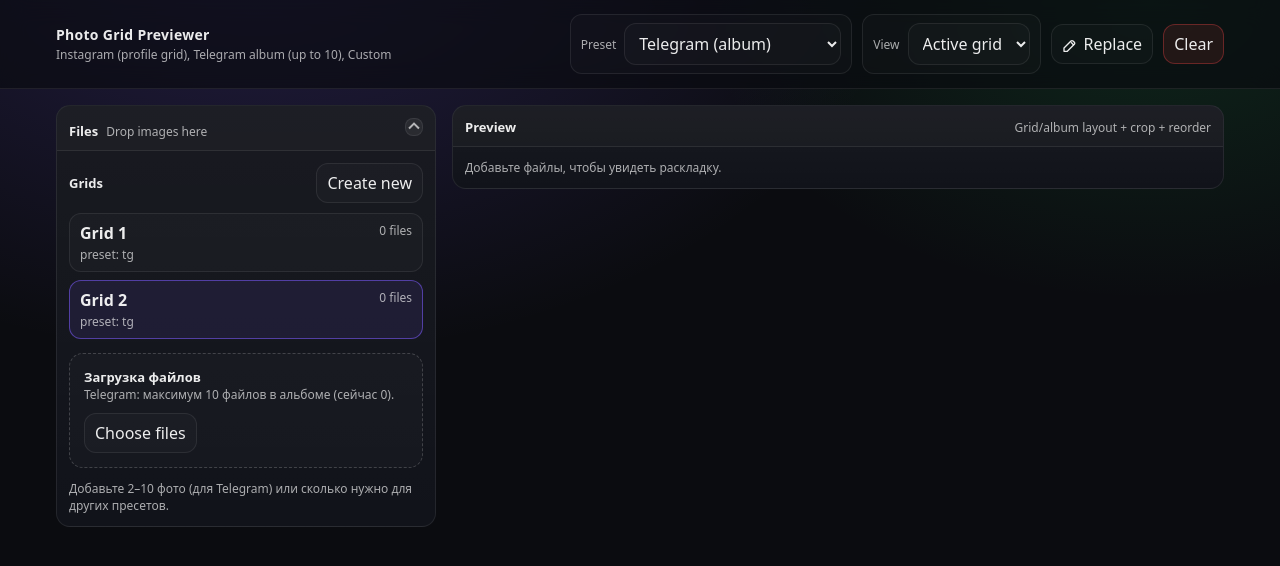
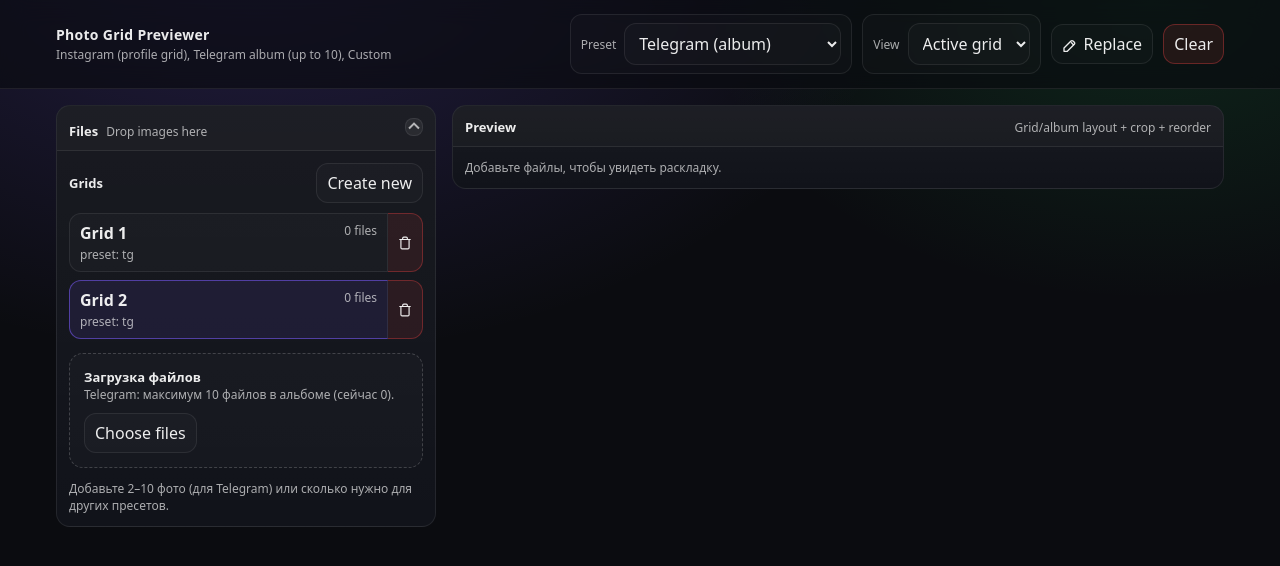
Before and after one commit to serjo96/grid-media-view, a React (Vite) app: page / in a window 1280 px wide. Both pictures are taken after a click on the button "Create new". Shown: the top 566 px of the page. Built offline with nearby package versions, Linux system fonts and the light colour scheme.

Commit message:
Add grid deletion functionality in App component and related views. Update useAppStore to include deleteGrid method, allowing users to remove grids when more than one exists. Enhance UI in AllGridsView and TgChatView to support grid deletion with appropriate button styles and interactions.

```diff
--- a/src/App.tsx
+++ b/src/App.tsx
@@ -16,8 +16,10 @@ function App() {
   const activeGridId = useAppStore((s) => s.activeGridId);
   const createGrid = useAppStore((s) => s.createGrid);
   const selectGrid = useAppStore((s) => s.selectGrid);
+  const deleteGrid = useAppStore((s) => s.deleteGrid);
   const replaceItemFile = useAppStore((s) => s.replaceItemFile);
   const hydrating = useAppStore((s) => s.persistence.hydrating);
+  const canDelete = grids.length > 1;
 
   const [viewMode, setViewMode] = useState<"single" | "tgChat" | "allGrids">("single");
   const [replaceMode, setReplaceMode] = useState(false);
@@ -251,15 +253,28 @@ function App() {
               {grids.map((g) => {
                 const active = g.id === activeGridId;
                 return (
+                  <div
+                    key={g.id}
+                    style={{
+                      display: "flex",
+                      alignItems: "stretch",
+                      gap: 0,
+                      position: "relative",
+                    }}
+                  >
                     <button
-                    key={g.id}
                       type="button"
                       className="btn"
                       onClick={() => selectGrid(g.id)}
                       style={{
+                        flex: 1,
                         textAlign: "left",
                         borderColor: active ? "rgba(124, 92, 255, 0.55)" : undefined,
                         background: active ? "rgba(124, 92, 255, 0.10)" : undefined,
+                        borderTopRightRadius: 0,
+                        borderBottomRightRadius: 0,
+                        borderRight: canDelete ? "1px solid var(--border)" : undefined,
+                        marginRight: 0,
                       }}
                     >
                       <div style={{ display: "flex", justifyContent: "space-between", gap: 10 }}>
@@ -270,6 +285,39 @@ function App() {
                         preset: {g.preset === "tg" ? "tg" : g.preset === "inst" ? "inst" : "custom"}
                       </div>
                     </button>
+                    {canDelete && (
+                      <button
+                        type="button"
+                        className="btn btnDanger"
+                        onClick={() => deleteGrid(g.id)}
+                        aria-label={`Delete ${g.name}`}
+                        title="Delete grid"
+                        style={{
+                          padding: "8px 10px",
+                          flexShrink: 0,
+                          display: "flex",
+                          alignItems: "center",
+                          justifyContent: "center",
+                          borderTopLeftRadius: 0,
+                          borderBottomLeftRadius: 0,
+                          borderLeft: "none",
+                          marginLeft: 0,
+                        }}
+                      >
+                        <span className="btnIcon" aria-hidden="true" style={{ marginRight: 0 }}>
+                          <svg width="14" height="14" viewBox="0 0 24 24" fill="none">
+                            <path
+                              d="M3 6h18M19 6v14a2 2 0 0 1-2 2H7a2 2 0 0 1-2-2V6m3 0V4a2 2 0 0 1 2-2h4a2 2 0 0 1 2 2v2"
+                              stroke="currentColor"
+                              strokeWidth="2"
+                              strokeLinecap="round"
+                              strokeLinejoin="round"
+                            />
+                          </svg>
+                        </span>
+                      </button>
+                    )}
+                  </div>
                 );
               })}
             </div>
--- a/src/components/components.css
+++ b/src/components/components.css
@@ -302,12 +302,11 @@
 .gridCard {
   display: block;
   width: 100%;
-  text-align: left;
+  position: relative;
   border: 1px solid var(--border);
   background: rgba(255, 255, 255, 0.02);
   border-radius: 14px;
   padding: 10px;
-  cursor: pointer;
 }
 
 .gridCard:hover {
@@ -317,6 +316,32 @@
 .gridCardActive {
   border-color: rgba(124, 92, 255, 0.55);
   background: rgba(124, 92, 255, 0.08);
+}
+
+.gridCardButton {
+  display: block;
+  width: 100%;
+  text-align: left;
+  cursor: pointer;
+  border: none;
+  background: none;
+  padding: 0;
+  margin: 0;
+}
+
+.gridCardDelete {
+  position: absolute;
+  top: 8px;
+  right: 8px;
+  padding: 6px;
+  z-index: 1;
+  display: flex;
+  align-items: center;
+  justify-content: center;
+}
+
+.gridCardDelete .btnIcon {
+  margin-right: 0;
 }
 
 .gridCardHeader {
@@ -373,6 +398,12 @@
   outline: 2px solid rgba(124, 92, 255, 0.35);
 }
 
+.tgMsgBubbleWrapper {
+  position: relative;
+  width: 100%;
+  max-width: min(440px, 100%);
+}
+
 .tgMsgBubble {
   display: block;
   width: 100%;
@@ -380,7 +411,6 @@
   background: rgba(34, 197, 94, 0.12);
   border-radius: 18px 18px 6px 18px;
   padding: 10px;
-  max-width: min(440px, 100%);
   min-width: 0;
   cursor: pointer;
   text-align: left;
@@ -388,6 +418,21 @@
 
 .tgMsgBubble:hover {
   border-color: rgba(255, 255, 255, 0.18);
+}
+
+.tgMsgDelete {
+  position: absolute;
+  top: 8px;
+  right: 8px;
+  padding: 6px;
+  z-index: 1;
+  display: flex;
+  align-items: center;
+  justify-content: center;
+}
+
+.tgMsgDelete .btnIcon {
+  margin-right: 0;
 }
 
 .tgMsgHeader {
--- a/src/components/views/AllGridsView.tsx
+++ b/src/components/views/AllGridsView.tsx
@@ -1,5 +1,6 @@
 import type { GridState } from "../../store/useAppStore";
 import { StaticGridPreview } from "../StaticGridPreview";
+import { useAppStore } from "../../store/useAppStore";
 
 function presetLabel(p: GridState["preset"]) {
   if (p === "tg") return "tg";
@@ -13,6 +14,8 @@ export function AllGridsView(props: {
   onOpenGrid: (gridId: string) => void;
 }) {
   const { grids, activeGridId, onOpenGrid } = props;
+  const deleteGrid = useAppStore((s) => s.deleteGrid);
+  const canDelete = grids.length > 1;
 
   if (grids.length === 0) {
     return <div className="uploadHint">Нет гридов.</div>;
@@ -23,10 +26,10 @@ export function AllGridsView(props: {
       {grids.map((g) => {
         const active = g.id === activeGridId;
         return (
+          <div key={g.id} className={`gridCard ${active ? "gridCardActive" : ""}`}>
             <button
-            key={g.id}
               type="button"
-            className={`gridCard ${active ? "gridCardActive" : ""}`}
+              className="gridCardButton"
               onClick={() => onOpenGrid(g.id)}
               aria-label={`Open ${g.name}`}
             >
@@ -39,6 +42,31 @@ export function AllGridsView(props: {
               </div>
               <StaticGridPreview grid={g} widthPx={420} maxWidthPx={520} />
             </button>
+            {canDelete && (
+              <button
+                type="button"
+                className="btn btnDanger gridCardDelete"
+                onClick={(e) => {
+                  e.stopPropagation();
+                  deleteGrid(g.id);
+                }}
+                aria-label={`Delete ${g.name}`}
+                title="Delete grid"
+              >
+                <span className="btnIcon" aria-hidden="true">
+                  <svg width="14" height="14" viewBox="0 0 24 24" fill="none">
+                    <path
+                      d="M3 6h18M19 6v14a2 2 0 0 1-2 2H7a2 2 0 0 1-2-2V6m3 0V4a2 2 0 0 1 2-2h4a2 2 0 0 1 2 2v2"
+                      stroke="currentColor"
+                      strokeWidth="2"
+                      strokeLinecap="round"
+                      strokeLinejoin="round"
+                    />
+                  </svg>
+                </span>
+              </button>
+            )}
+          </div>
         );
       })}
     </div>
--- a/src/components/views/TgChatView.tsx
+++ b/src/components/views/TgChatView.tsx
@@ -1,5 +1,6 @@
 import type { GridState } from "../../store/useAppStore";
 import { StaticGridPreview } from "../StaticGridPreview";
+import { useAppStore } from "../../store/useAppStore";
 
 function fmtTime(ts: number) {
   try {
@@ -16,6 +17,8 @@ export function TgChatView(props: {
   onOpenGrid: (gridId: string) => void;
 }) {
   const { grids, activeGridId, onOpenGrid } = props;
+  const deleteGrid = useAppStore((s) => s.deleteGrid);
+  const canDelete = grids.length > 1;
 
   if (grids.length === 0) {
     return <div className="uploadHint">Нет гридов.</div>;
@@ -27,6 +30,7 @@ export function TgChatView(props: {
         const active = g.id === activeGridId;
         return (
           <div key={g.id} className={`tgMsgRow ${active ? "tgMsgRowActive" : ""}`}>
+            <div className="tgMsgBubbleWrapper">
               <button
                 type="button"
                 className="tgMsgBubble"
@@ -46,6 +50,31 @@ export function TgChatView(props: {
 
                 <div className="tgMsgFooter">{fmtTime(g.createdAt)}</div>
               </button>
+              {canDelete && (
+                <button
+                  type="button"
+                  className="btn btnDanger tgMsgDelete"
+                  onClick={(e) => {
+                    e.stopPropagation();
+                    deleteGrid(g.id);
+                  }}
+                  aria-label={`Delete ${g.name}`}
+                  title="Delete grid"
+                >
+                  <span className="btnIcon" aria-hidden="true">
+                    <svg width="14" height="14" viewBox="0 0 24 24" fill="none">
+                      <path
+                        d="M3 6h18M19 6v14a2 2 0 0 1-2 2H7a2 2 0 0 1-2-2V6m3 0V4a2 2 0 0 1 2-2h4a2 2 0 0 1 2 2v2"
+                        stroke="currentColor"
+                        strokeWidth="2"
+                        strokeLinecap="round"
+                        strokeLinejoin="round"
+                      />
+                    </svg>
+                  </span>
+                </button>
+              )}
+            </div>
           </div>
         );
       })}
--- a/src/store/useAppStore.ts
+++ b/src/store/useAppStore.ts
@@ -75,6 +75,7 @@ type AppState = {
   createGrid: () => void;
   selectGrid: (gridId: string) => void;
   renameGrid: (gridId: string, name: string) => void;
+  deleteGrid: (gridId: string) => void;
 
   setPreset: (preset: PresetId) => void;
   setCustom: (patch: Partial<CustomPreset>) => void;
@@ -281,6 +282,32 @@ export const useAppStore = create<AppState>()(
     set((s) => ({
       grids: s.grids.map((g) => (g.id === gridId ? { ...g, name: name.trim().slice(0, 60) || g.name } : g)),
     })),
+
+  deleteGrid: (gridId) => {
+    const s = get();
+    // Не позволяем удалить последний grid
+    if (s.grids.length <= 1) return;
+
+    const gridToDelete = s.grids.find((g) => g.id === gridId);
+    if (!gridToDelete) return;
+
+    // Освобождаем URL для элементов удаляемого grid
+    for (const it of gridToDelete.items) revokeItemUrls(it);
+
+    const remainingGrids = s.grids.filter((g) => g.id !== gridId);
+    let nextActiveGridId = s.activeGridId;
+
+    // Если удаляемый grid был активным, переключаемся на первый оставшийся
+    if (s.activeGridId === gridId) {
+      nextActiveGridId = remainingGrids[0]?.id ?? s.grids[0]?.id;
+    }
+
+    set({
+      grids: remainingGrids,
+      activeGridId: nextActiveGridId,
+      cropModal: { open: false, gridId: null, itemId: null, cropKey: null, targetAspect: null },
+    });
+  },
 
   setPreset: (preset) =>
     set((s) => ({
```
Lines whose indentation alone changed are shown as unchanged.
